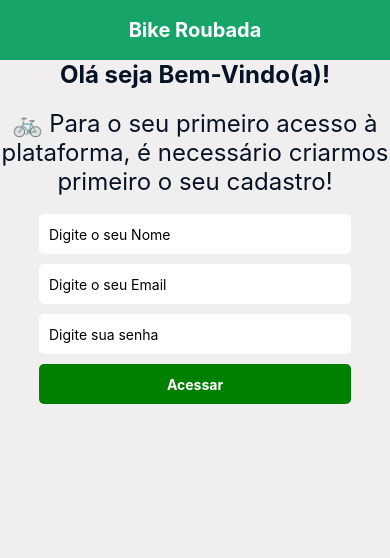
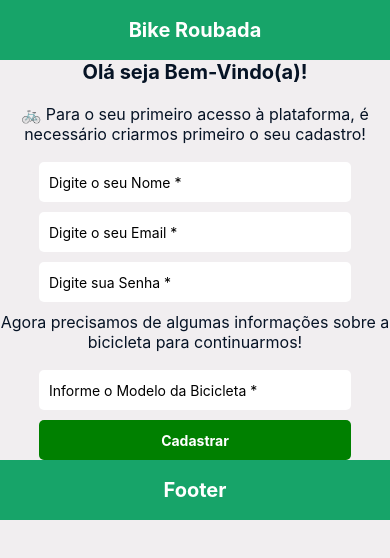
Before and after one commit to fariasnatalia/Bike-Roubada, a React Native app: screen / in a window 390 px wide. Shown: the top 558 px of the page. Built offline with nearby package versions, Linux system fonts and the light colour scheme.

Commit message:
Style: Adiciona footer

```diff
--- a/App.js
+++ b/App.js
@@ -1,27 +1,30 @@
 import React, { useState }  from 'react';
 import { StyleSheet, Text, View, TextInput, TouchableOpacity, Dimensions  } from 'react-native';
 
-import Header from './Header'; // Importe o componente Header
+
+import Header from './src/components/Header/Header'; // Importe o componente Header
+import Footer  from './src/components/Footer/Footer';
 
 import { useForm, Controller } from 'react-hook-form'
 import { yupResolver } from '@hookform/resolvers/yup'
 import * as yup from 'yup'
 
 
-const windowWidth = Dimensions.get('window').width;
 
-const descriptionFontSize = windowWidth < 500 ? 24 : 17; // Define o tamanho da fonte com base na largura da tela
+
+// const descriptionFontSize = windowWidth < 500 ? 24 : 17; // Define o tamanho da fonte com base na largura da tela
 
 
 const schema = yup.object({
   username: yup.string().required("Informe seu nome!"),
   email: yup.string().email("Email Inválido!").required("Informe um email válido!"),
   password: yup.string().min(6,"A senha deve conter pelo menos 6 dígitos!").required("Informe sua senha!"), // Adicionando validação para a senha
+  model: yup.string().required("Informe o Modelo/Marca da Bicicleta * "),
 })
 
 export default function App() {
   const { control, handleSubmit, formState: { errors } } = useForm ({
-    resolver: yupResolver(schema)
+    resolver: yupResolver(schema) //esquema de validação
   })
 
 
@@ -31,16 +34,18 @@ export default function App() {
     }
 
 
+
   return (
 
+
     <View style={styles.container}>
-      <Header />
+      <Header /> {/* importando components */}
 
       <Text style={styles.title}>Olá seja Bem-Vindo(a)!</Text>
 
-        <Text style={[styles.description, { fontSize: descriptionFontSize }]}>
+      <Text style={[styles.description, { fontSize: 16, color: '#061325', fontWeight: 'serif' }]}>
           🚲 Para o seu primeiro acesso à plataforma, é necessário criarmos primeiro o seu cadastro!
-        </Text>
+      </Text>
 
       <Controller
          control={control}
@@ -55,7 +60,7 @@ export default function App() {
               onChangeText={onChange}
               onBlur={onBlur} //chamado quando o texto input é tocado
               value={value}
-              placeholder="Digite o seu Nome"
+              placeholder="Digite o seu Nome *"
             />
          )}// quando o erro for (true) ele vai renderizar essa mensagem!
         />
@@ -74,7 +79,7 @@ export default function App() {
               onChangeText={onChange}
               onBlur={onBlur} //chamado quando o texto input é tocado
               value={value}
-              placeholder="Digite o seu Email"
+              placeholder="Digite o seu Email *"
             />
          )}
       />
@@ -88,24 +93,55 @@ export default function App() {
           <TextInput
               style={[
                 styles.input, {
-                  borderWidth: errors.password && 1,
+                  borderWidth: errors.password && 2,
                   borderColor: errors.password && '#ff375b'
               }]}
               onChangeText={onChange}
               onBlur={onBlur} //chamado quando o texto input é tocado
               value={value}
-              placeholder="Digite sua senha"
+              placeholder="Digite sua Senha *"
               secureTextEntry={true} //máscara da senha
             />
          )}
       />
       {errors.password && <Text style={styles.labelError}>{errors.password?.message}</Text>}
 
+
+      {/* Cadastro da bicicleta*/}
+
+      <Text style={[styles.description, { fontSize: 16, fontWeight: 'normal' }]}>
+        Agora precisamos de algumas informações sobre a bicicleta para continuarmos!
+        </Text>
+
+      <Controller
+         control={control}
+         name="model"
+         render={({ field: { onChange, onBlur, value} }) => (
+          <TextInput
+          style={[
+            styles.input, {
+              borderWidth: errors.model && 2, //caso tenha erros usar borda
+              borderColor: errors.model && '#ff375b' //caso tenha erros usar cor vermelha na borda
+          }]}
+              onChangeText={onChange}
+              onBlur={onBlur} //chamado quando o texto input é tocado
+              value={value}
+              placeholder="Informe o Modelo da Bicicleta *"
+            />
+         )}
+      />
+    {errors.model && <Text style={styles.labelError}>{errors.model?.message}</Text>}   {/* mensagem de erro */}
+
+
       <TouchableOpacity style={styles.button} onPress={handleSubmit(handleSignIn)}
 >
-        <Text style={styles.buttonText}>Acessar</Text>
+        <Text style={styles.buttonText}>Cadastrar</Text>
       </TouchableOpacity>
+       {/* importando components */}{/*importando o Footer*/}
+      <Footer />
     </View>
+
+
   );
 }
 
@@ -117,13 +153,12 @@ const styles = StyleSheet.create({
 
   },
 
-  title: {
-    fontSize: 24,
+  title: { //olá seja bem vin....
+    fontSize: 20, // Reduza o tamanho da fonte
     fontWeight: 'bold',
     marginBottom: 20,
-    color: '#061325', // Cor do texto
-  },//cor do título
-
+    color: '#061325',
+  },
 
   description: {
     color: '#061325',
--- a/package.json
+++ b/package.json
@@ -9,6 +9,7 @@
     "web": "expo start --web"
   },
   "dependencies": {
+    "18": "^0.0.0",
     "@hookform/resolvers": "^3.3.2",
     "expo": "^49.0.16",
     "expo-status-bar": "~1.6.0",
--- /dev/null
+++ b/src/components/Footer/Footer.js
@@ -0,0 +1,28 @@
+import React from 'react';
+import { View, Text, StyleSheet } from 'react-native';
+
+const Footer  = () => {
+    return (
+      <View style={styles.footer}>
+        <Text style={styles.footerText}>Footer</Text>
+      </View>
+    );
+  };
+
+  const styles = StyleSheet.create({
+    footer: {
+      backgroundColor: '#17a469', // Cor de fundo do cabeçalho
+      width: '100%',
+      height: 60,
+      alignItems: 'center',
+      justifyContent: 'center',
+    },
+    footerText: {
+      color: 'white', // Cor do texto do cabeçalho
+      fontSize: 20,
+      fontWeight: 'bold',
+    },
+  });
+
+
+export default Footer;
```
Also changed, not shown: src/components/Header/Header.js (renamed from Header.js), 2 other files (tests, documents, lock files or other folders).
